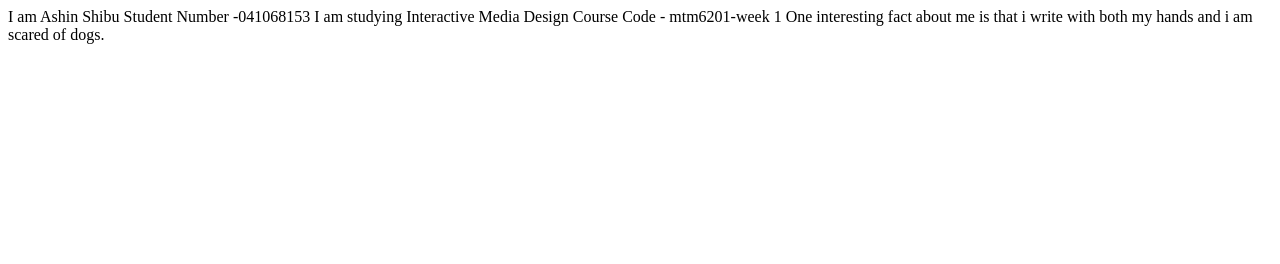
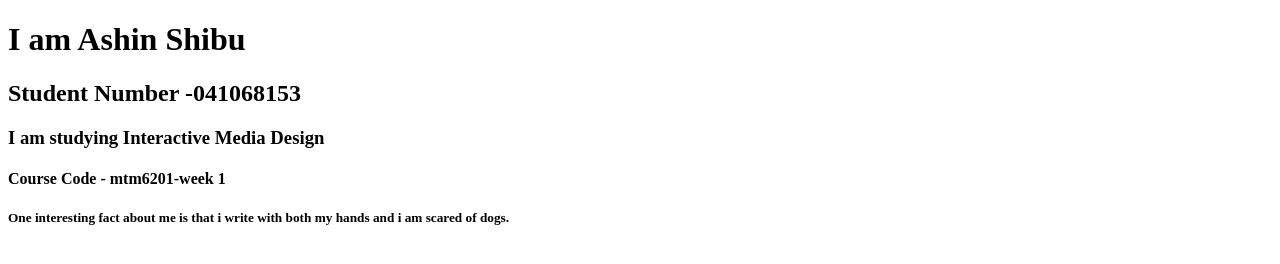
Before and after one commit to shib0024/mtm6201-week1, a plain HTML site: page index.html in a window 1280 px wide. Drawn offline with Linux system fonts and the light colour scheme.

Commit message:
final commit

```diff
--- a/index.html
+++ b/index.html
@@ -8,11 +8,15 @@
     <title>Document</title>
 </head>
 <body>
-I am Ashin Shibu
-Student Number -041068153
-I am studying Interactive Media Design
-Course Code - mtm6201-week 1
-One interesting fact about me is that i write with both my hands and i am scared of dogs.
+<h1>I am Ashin Shibu</h1>
+<h2>Student Number -041068153</h2>
+<h3>I am studying Interactive Media Design</h3>
+<h4>Course Code - mtm6201-week 1</h4>
+<h5>One interesting fact about me is that i write with both my hands and i am scared of dogs.</h5>
+
+
+
+
 
 
 
```
